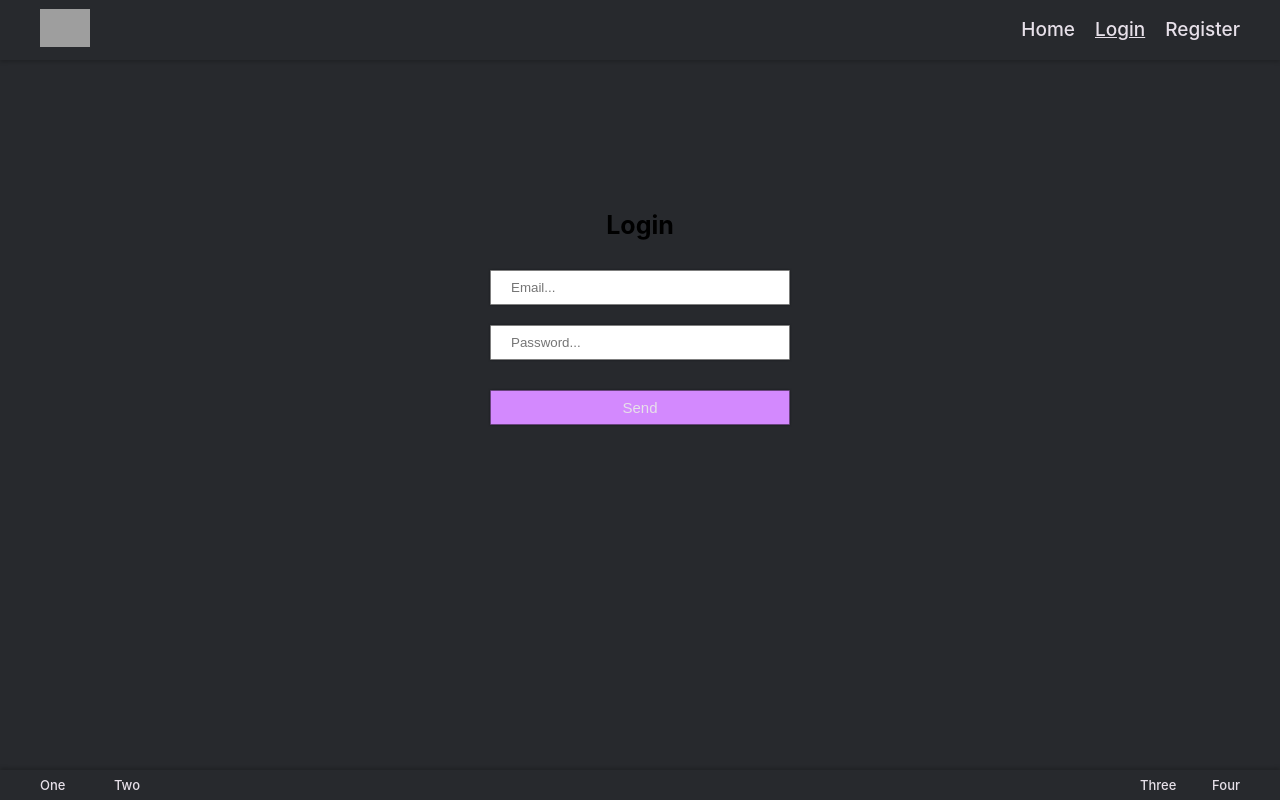
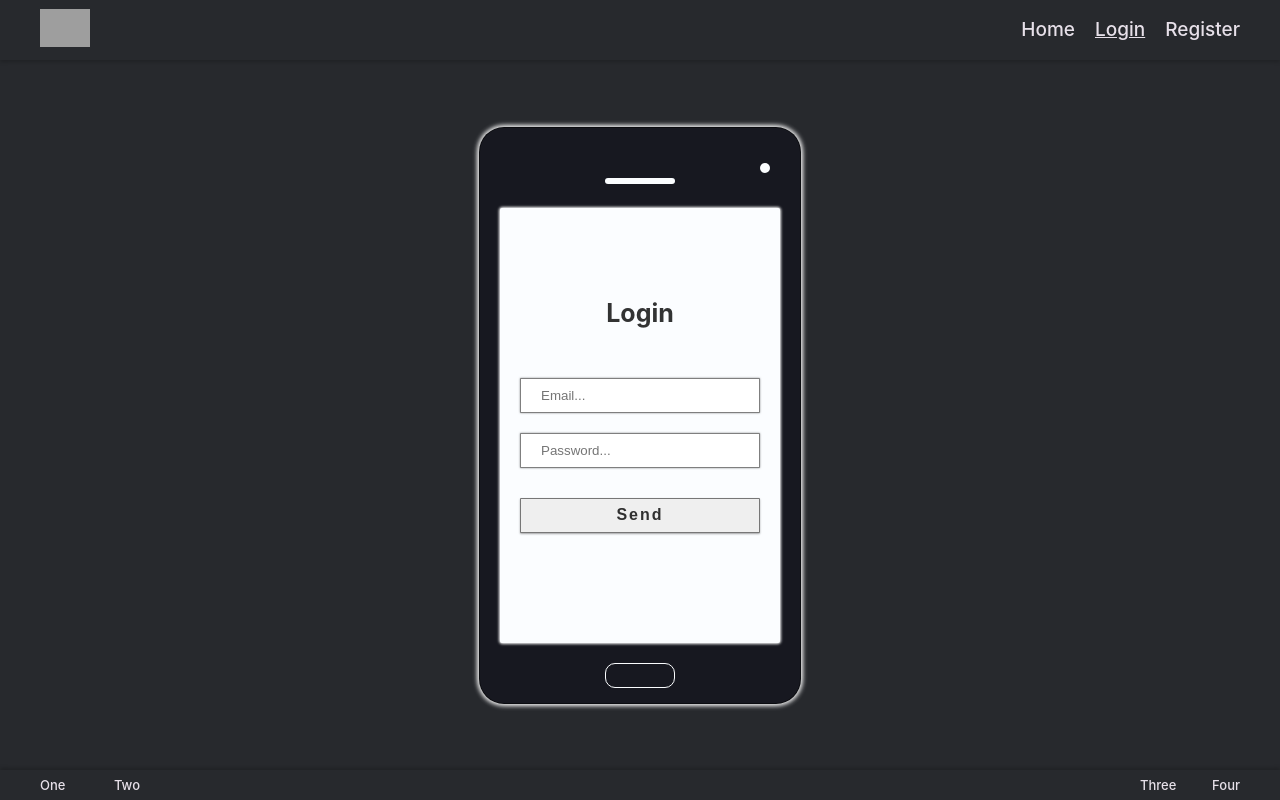
Before and after one commit to hadiazb/pageExample, a React (Create React App) app: page /login in a window 1280 px wide. Built offline with nearby package versions, Linux system fonts and the light colour scheme; grey boxes are pictures that could not be loaded.

Commit message:
[ADD] register and login style

```diff
--- a/src/Components/NavHeader.js
+++ b/src/Components/NavHeader.js
@@ -22,6 +22,11 @@ const NavHeader = (props) => {
 						<li className='list__item'>
 							<NavLink to='/result' activeClassName='select'>
 								<h4 className='list__item-text'>Result</h4>
+							</NavLink>
+						</li>
+						<li className='list__item'>
+							<NavLink to='/profile' activeClassName='select'>
+								<h4 className='list__item-text'>Profile</h4>
 							</NavLink>
 						</li>
 						<li className='list__item'>
--- a/src/Containers/Login.js
+++ b/src/Containers/Login.js
@@ -22,6 +22,10 @@ const Login = (props) => {
 
 	return (
 		<section className='login'>
+			<div className='container'>
+				<div className='audio'></div>
+				<div className='camera'></div>
+				<div className='bottom'></div>
 				<form className='login__form' onSubmit={handleLogin}>
 					<h5 className='login__form-title'>Login</h5>
 					<input
@@ -40,6 +44,7 @@ const Login = (props) => {
 						value='Send'
 					/>
 				</form>
+			</div>
 		</section>
 	);
 };
--- a/src/Containers/Register.js
+++ b/src/Containers/Register.js
@@ -7,6 +7,10 @@ const Register = () => {
 	};
 	return (
 		<section className='register'>
+			<div className='container'>
+				<div className='audio'></div>
+				<div className='camera'></div>
+				<div className='bottom'></div>
 				<form
 					className='register__form'
 					onSubmit={handleRegister}
@@ -38,6 +42,7 @@ const Register = () => {
 						value='Send'
 					/>
 				</form>
+			</div>
 		</section>
 	);
 };
--- a/src/Routes/routes.js
+++ b/src/Routes/routes.js
@@ -43,6 +43,13 @@ const ROUTES = [
 		auth: true, // Private Route
 	},
 	{
+		path: '/profile',
+		key: 'PROFILE',
+		exact: true,
+		component: Result,
+		auth: true, // Private Route
+	},
+	{
 		path: '/logout',
 		key: 'LOGOUT',
 		exact: true,
--- a/src/Styles/Containers/Login.css
+++ b/src/Styles/Containers/Login.css
@@ -7,18 +7,68 @@
 	background-color: #27292d;
 }
 
+.login .container {
+	position: relative;
+	border: 1px solid red;
+	padding: 80px 20px 60px;
+	border-radius: 25px;
+	background-color: #171820;
+	border: 1px solid rgba(0, 0, 0, 0.5);
+	box-shadow: 0 2px 5px rgba(255, 255, 255, 0.6),
+		0 -2px 5px rgba(255, 255, 255, 0.6),
+		2px 0 5px rgba(255, 255, 255, 0.6),
+		-2px 0 5px rgba(255, 255, 255, 0.6);
+}
+
+.login .container .audio {
+	position: absolute;
+	width: 70px;
+	height: 6px;
+	top: 50px;
+	left: calc(50% - 35px);
+	border-radius: 5px;
+	background-color: #fbfdff;
+}
+
+.login .container .camera {
+	position: absolute;
+	width: 10px;
+	height: 10px;
+	top: 35px;
+	left: calc(100% - 40px);
+	border-radius: 50%;
+	background-color: #fbfdff;
+}
+
+.login .container .bottom {
+	position: absolute;
+	border: 1px solid #fbfdff;
+	width: 70px;
+	height: 25px;
+	bottom: 15px;
+	left: calc(50% - 35px);
+	border-radius: 10px;
+}
+
 .login__form {
 	height: 100%;
-	width: 300px;
-	padding: 150px 0;
+	width: 280px;
+	padding: 90px 20px;
 	display: flex;
 	flex-direction: column;
+	border-radius: 2px;
+	background-color: #fbfdff;
+	box-shadow: 0 1px 3px rgba(255, 255, 255, 0.6),
+		0 -1px 3px rgba(255, 255, 255, 0.6),
+		1px 0 3px rgba(255, 255, 255, 0.6),
+		-1px 0 3px rgba(255, 255, 255, 0.6);
 }
 
 .login__form .login__form-title {
 	text-align: center;
 	font-size: 25px;
-	margin: 0 0 30px;
+	margin: 0 0 50px;
+	color: rgba(0, 0, 0, 0.8);
 }
 
 .login__form .login__form-text {
@@ -28,7 +78,7 @@
 	border-radius: 1px;
 	outline: none;
 	border: 1px solid rgba(0, 0, 0, 0.5);
-	color: rgba(0, 0, 0, 0.5);
+	color: rgba(0, 0, 0, 0.8);
 	box-shadow: 0 0 2px rgba(0, 0, 0, 0.5);
 }
 
@@ -39,9 +89,10 @@
 	outline: none;
 	border: 1px solid rgba(0, 0, 0, 0.5);
 	color: #e7e0e9;
-	background-color: #d389fe;
-  box-shadow: 0 0 2px rgba(0, 0, 0, 0.5);
 	cursor: pointer;
-	font-size: 15px;
-	font-weight: 500;
+	font-size: 16px;
+	font-weight: 600;
+	letter-spacing: 2px;
+	box-shadow: 0 1px 2px rgba(27, 27, 27, 0.4);
+	color: rgba(0, 0, 0, 0.8);
 }
--- a/src/Styles/Containers/Logout.css
+++ b/src/Styles/Containers/Logout.css
@@ -47,10 +47,8 @@
 	width: 70px;
 	height: 25px;
 	bottom: 10px;
-	/* top: 25px; */
 	left: calc(50% - 35px);
 	border-radius: 10px;
-	/* background-color: #fbfdff; */
 }
 
 .logout .logout__container .mark {
--- a/src/Styles/Containers/Register.css
+++ b/src/Styles/Containers/Register.css
@@ -7,18 +7,70 @@
 	background-color: #27292d;
 }
 
+.register .container {
+	position: relative;
+	height: 580px;
+	padding: 80px 20px 30px;
+	border-radius: 25px;
+	background-color: #171820;
+	border: 1px solid rgba(0, 0, 0, 0.5);
+	box-shadow: 0 2px 5px rgba(255, 255, 255, 0.6),
+		0 -2px 5px rgba(255, 255, 255, 0.6),
+		2px 0 5px rgba(255, 255, 255, 0.6),
+		-2px 0 5px rgba(255, 255, 255, 0.6);
+}
+
+
+.register .container .audio {
+	position: absolute;
+	width: 70px;
+	height: 6px;
+	top: 40px;
+	left: calc(50% - 35px);
+	border-radius: 5px;
+	background-color: #fbfdff;
+}
+
+.register .container .camera {
+	position: absolute;
+	width: 10px;
+	height: 10px;
+	top: 30px;
+	left: calc(100% - 40px);
+	border-radius: 50%;
+	background-color: #fbfdff;
+}
+
+.register .container .bottom {
+	position: absolute;
+	border: 1px solid #fbfdff;
+	width: 70px;
+	height: 25px;
+	bottom: 15px;
+	left: calc(50% - 35px);
+	border-radius: 10px;
+}
+
 .register__form {
-	height: 100%;
-	width: 300px;
-	padding: 120px 0;
+	height: 95%;
+	width: 280px;
+	padding: 70px 10px 20px;
 	display: flex;
 	flex-direction: column;
+	justify-content: flex-start;
+	border-radius: 2px;
+	background-color: #fbfdff;
+	box-shadow: 0 1px 3px rgba(255, 255, 255, 0.6),
+		0 -1px 3px rgba(255, 255, 255, 0.6),
+		1px 0 3px rgba(255, 255, 255, 0.6),
+		-1px 0 3px rgba(255, 255, 255, 0.6);
 }
 
 .register__form .register__form-title {
 	text-align: center;
 	font-size: 25px;
 	margin: 0 0 30px;
+	color: rgba(0, 0, 0, 0.8);
 }
 
 .register__form .register__form-text {
@@ -28,7 +80,7 @@
 	border-radius: 1px;
 	outline: none;
 	border: 1px solid rgba(0, 0, 0, 0.5);
-	color: rgba(0, 0, 0, 0.5);
+	color: rgba(0, 0, 0, 0.8);
 	box-shadow: 0 0 2px rgba(0, 0, 0, 0.5);
 }
 
@@ -38,10 +90,10 @@
 	border-radius: 1px;
 	outline: none;
 	border: 1px solid rgba(0, 0, 0, 0.5);
-	color: #e7e0e9;
-	background-color: #d389fe;
-	box-shadow: 0 0 2px rgba(0, 0, 0, 0.5);
   cursor: pointer;
   font-size: 15px;
 	font-weight: 500;
+	letter-spacing: 2px;
+	box-shadow: 0 1px 2px rgba(27, 27, 27, 0.4);
+	color: rgba(0, 0, 0, 0.8);
 }
```
Lines whose indentation alone changed are shown as unchanged.
